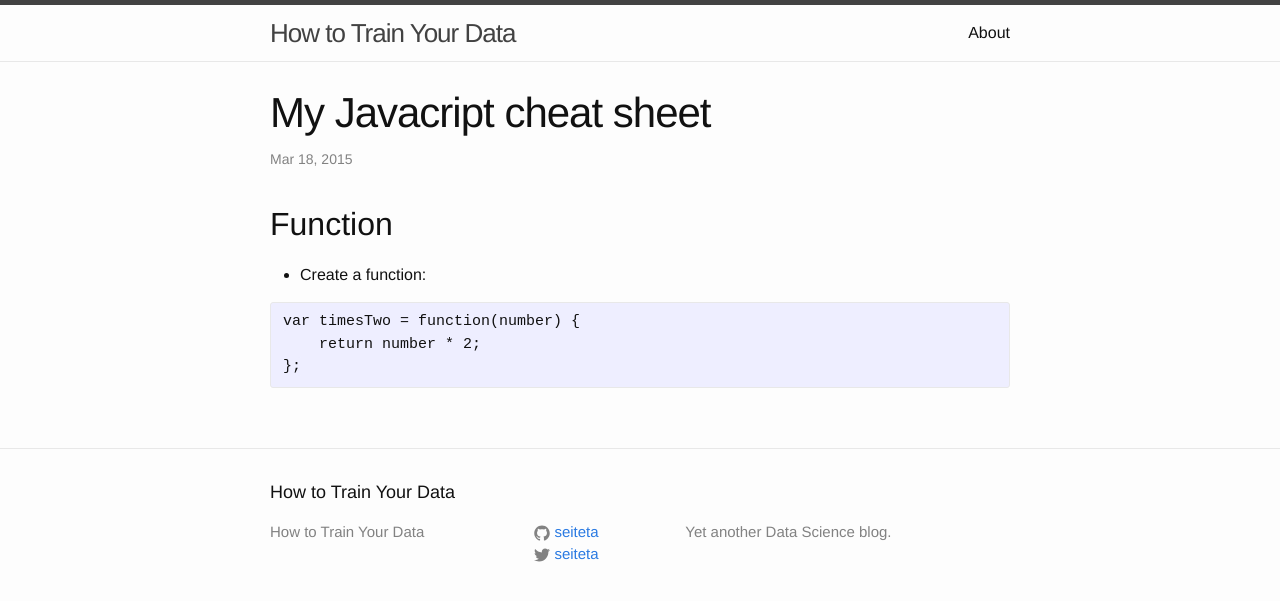
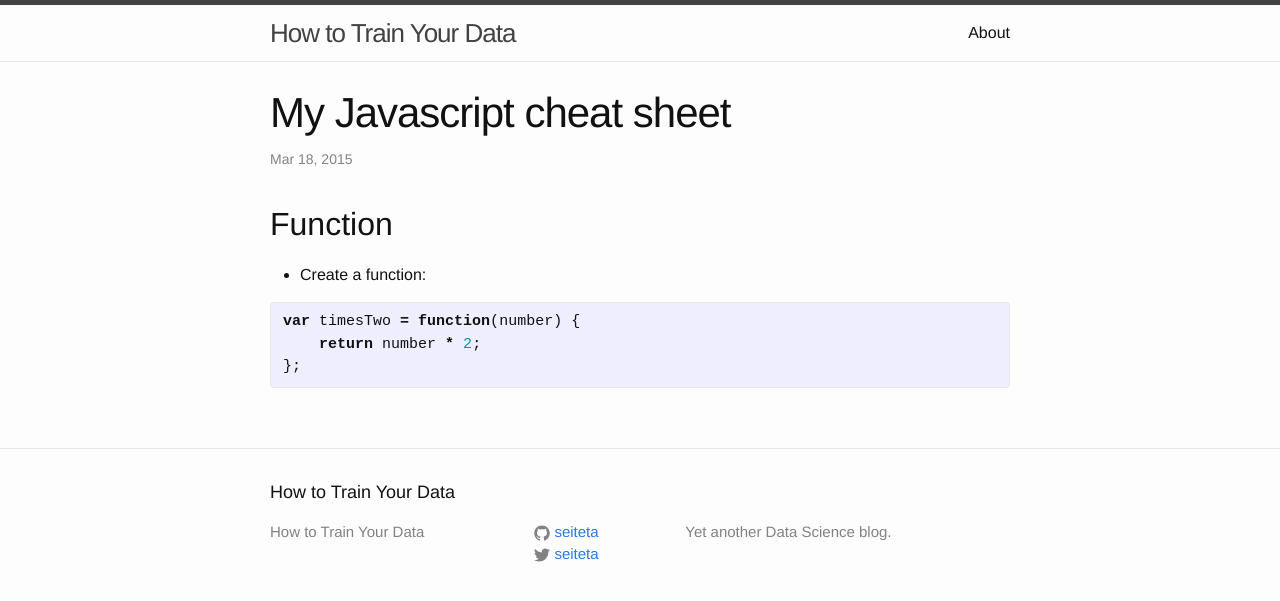
Before and after one commit to seiteta/seiteta.github.io_old, a Jekyll site: the page built from _posts/2015-03-18-javascript-reference.md, in a window 1280 px wide. Shown: the top 601 px of the page. Built offline with Jekyll 4.4.1, drawn with Linux system fonts in a browser that asks for light colours.

Commit message:
Update 2015-03-18-javascript-reference.md

```diff
--- a/_posts/2015-03-18-javascript-reference.md
+++ b/_posts/2015-03-18-javascript-reference.md
@@ -1,12 +1,12 @@
 ---
 layout: post
-permalink: /javacript-reference.html
-title: My Javacript cheat sheet
-tags: Javacript cheat-sheet
+permalink: /javascript-reference.html
+title: My Javascript cheat sheet
+tags: Javascript cheat-sheet
 ---
 ## Function
 * Create a function:
-{% highlight javacript %}
+{% highlight javascript %}
 var timesTwo = function(number) {
     return number * 2;
 };
```
